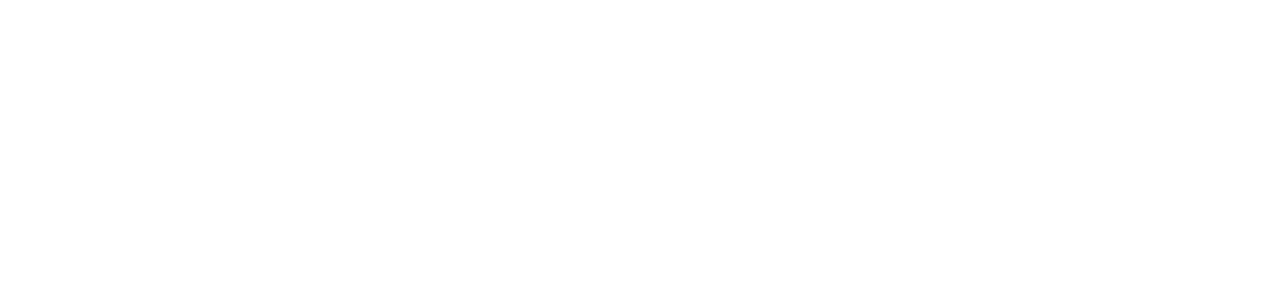
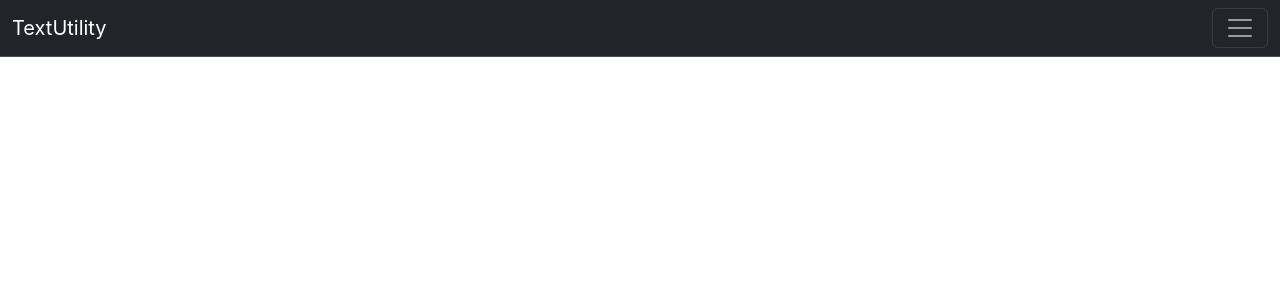
Before and after one commit to praveensingh1999/Text-Utility-ReactApp, a React (Create React App) app: page / in a window 1280 px wide. Shown: the top 300 px of the page. Built offline with nearby package versions, Linux system fonts and the light colour scheme.

Commit message:
adding navbar component in my app

```diff
--- a/src/App.js
+++ b/src/App.js
@@ -1,11 +1,12 @@
 // import logo from './logo.svg';
 import './App.css';
+import Navbar from './components/Navbar';
 
 
 function App() {
   return (
     <>
-
+      <Navbar title = "TextUtility"  about_text = "About Us"/>
     </>
   );
 }
--- /dev/null
+++ b/src/components/Navbar.js
@@ -0,0 +1,41 @@
+import React from 'react'
+import PropTypes from 'prop-types';
+
+
+export default function Navbar(props) {
+  return (
+    <nav className="navbar bg-dark border-bottom border-body" data-bs-theme="dark">
+  <div className="container-fluid">
+    <a className="navbar-brand" href="/">{props.title}</a>
+    <button className="navbar-toggler" type="button" data-bs-toggle="collapse" data-bs-target="#navbarTogglerDemo02" aria-controls="navbarTogglerDemo02" aria-expanded="false" aria-label="Toggle navigation">
+      <span className="navbar-toggler-icon"></span>
+    </button>
+    <div className="collapse navbar-collapse" id="navbarTogglerDemo02">
+      <ul className="navbar-nav me-auto mb-2 mb-lg-0">
+        <li className="nav-item">
+          <a className="nav-link active" aria-current="page" href="/">Home</a>
+        </li>
+        <li className="nav-item">
+          <a className="nav-link" href="/">{props.about_text}</a>
+        </li>
+
+      </ul>
+      <form className="d-flex" role="search">
+        <input className="form-control me-2" type="search" placeholder="Search" aria-label="Search"/>
+        <button className="btn btn-outline-success" type="submit">Search</button>
+      </form>
+    </div>
+  </div>
+</nav>
+  )
+}
+
+Navbar.propTypes = {
+    title: PropTypes.string.isRequired,
+    about_text: PropTypes.string.isRequired
+}
+
+Navbar.defaultProps = {
+    title: 'Set title here',
+    about_text: 'About text here'
+}
```
